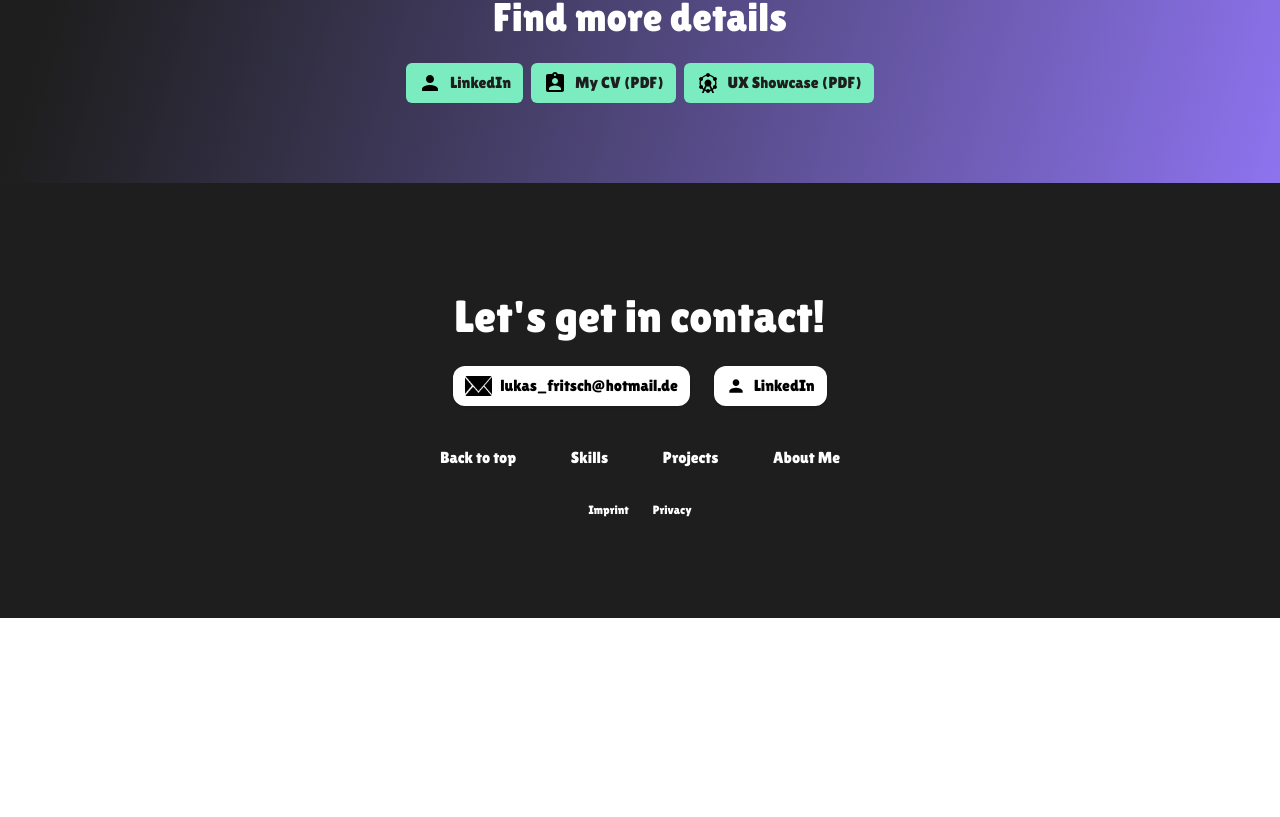
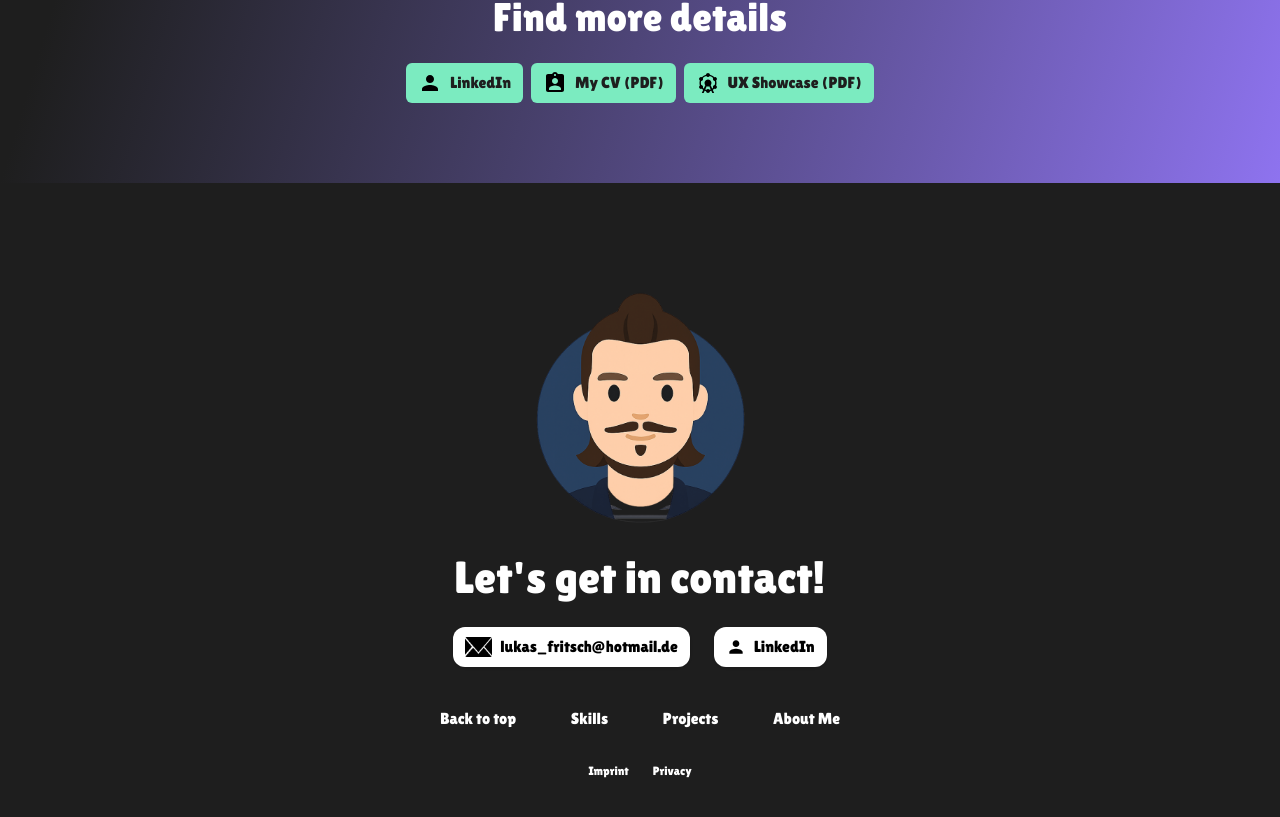
Before and after one commit to LukasF7889/lukasfritsch, a React (Vite) app: page / in a window 1280 px wide. Shown: the part 5254-6071 px from the top of the page. Before the commit the page ends 5872 px from the top, so only its background shows below. Built offline with nearby package versions, Linux system fonts and the light colour scheme.

Commit message:
Added footer image

```diff
--- a/src/components/Footer.jsx
+++ b/src/components/Footer.jsx
@@ -10,6 +10,11 @@ const Footer = () => {
       className="flex justify-center items-center bg-lf-black py-25"
     >
       <div className="flex flex-col items-center gap-4">
+        <img
+          src={me}
+          alt="me as a cartoon"
+          className="w-[75px] h-auto md:w-[35%]"
+        />
         <h2 className="text-white">Let's get in contact!</h2>
         <div className="flex flex-wrap justify-center gap-4">
           <a
```
